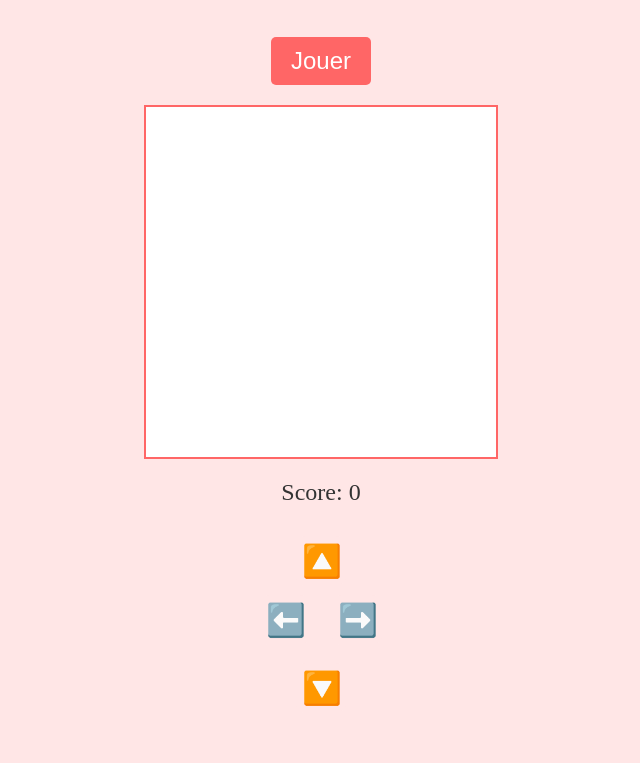
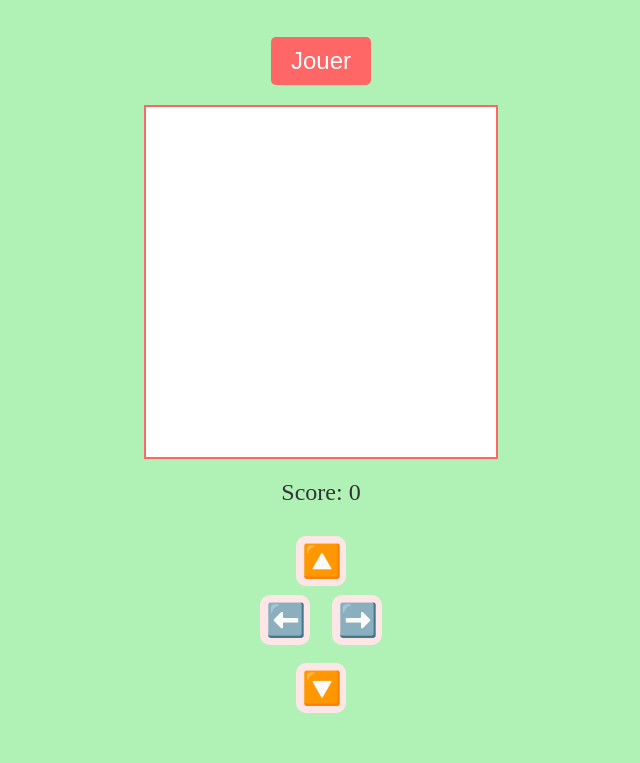
Before and after one commit to YanisLv/test, a plain HTML site: page jeu.html in a window 1280 px wide. Shown: the part 130-893 px from the top of the page, without its empty margins (319-959 px from the left). Drawn offline with Linux system fonts and the light colour scheme.

Commit message:
jeu.html

```diff
--- a/jeu.html
+++ b/jeu.html
@@ -6,7 +6,7 @@
     <title>Surprise pour Jihane - Jeu 2</title>
     <style>
         body {
-            background-color: #ffe6e6;
+            background-color: #b0f2b6;
             color: #333;
             font-family: 'Times New Roman';
             text-align: center;
```
